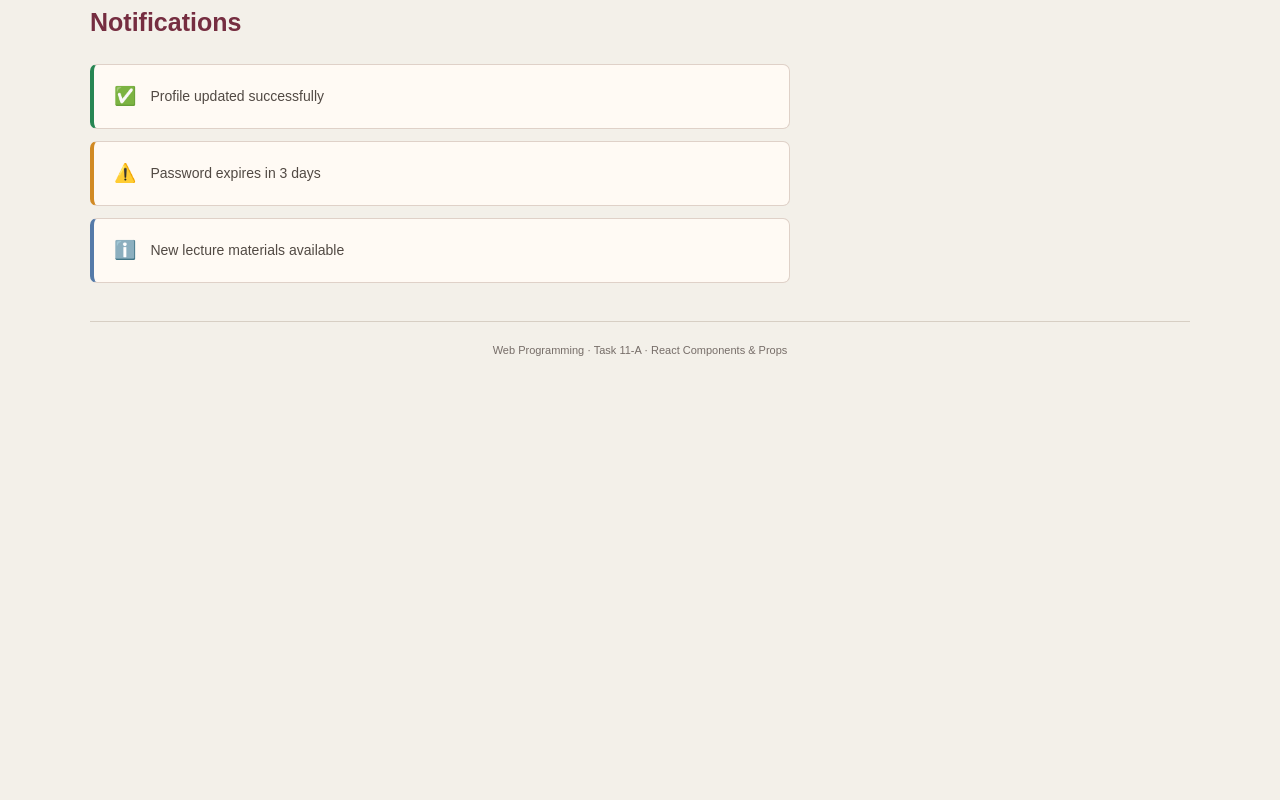
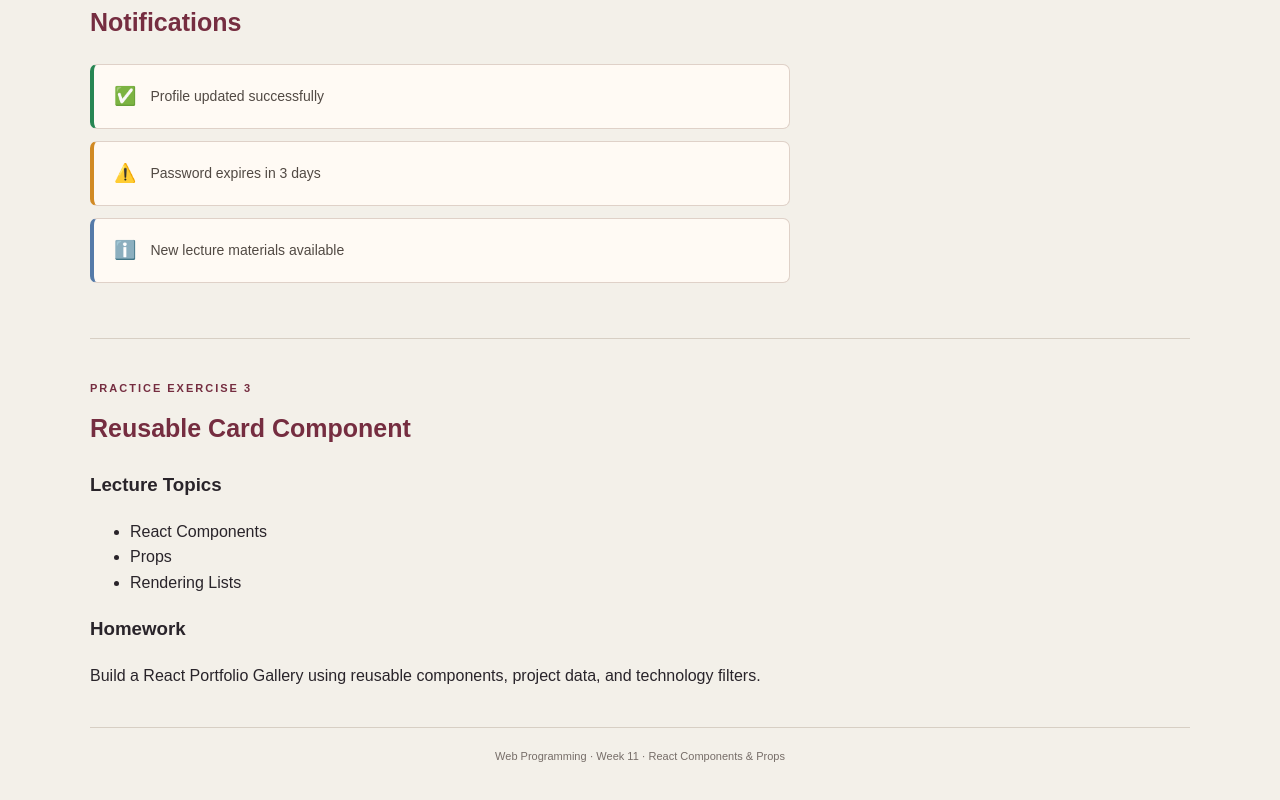
Before and after one commit to ERDENETSOGT-DELGERBAT/task11, a React (Vite) app: page / in a window 1280 px wide. Shown: the part 1092-1892 px from the top of the page. Before the commit the page ends 1516 px from the top, so only its background shows below. Built offline with nearby package versions, Linux system fonts and the light colour scheme.

Commit message:
Update App.jsx

```diff
--- a/src/App.jsx
+++ b/src/App.jsx
@@ -2,6 +2,7 @@
 import StudentProfileCard from './StudentProfileCard.jsx';
 import ProfileCard from './ProfileCard.jsx';
 import NotificationList from './NotificationList.jsx';
+import Card from './Card.jsx';
 
 function App() {
   return (
@@ -51,8 +52,30 @@ function App() {
 
       <NotificationList />
 
+      <section className="practice-section">
+        <p className="eyebrow">PRACTICE EXERCISE 3</p>
+        <h2>Reusable Card Component</h2>
+
+        <div className="content-card-grid">
+          <Card title="Lecture Topics">
+            <ul className="card-list">
+              <li>React Components</li>
+              <li>Props</li>
+              <li>Rendering Lists</li>
+            </ul>
+          </Card>
+
+          <Card title="Homework">
+            <p>
+              Build a React Portfolio Gallery using reusable
+              components, project data, and technology filters.
+            </p>
+          </Card>
+        </div>
+      </section>
+
       <footer className="page-footer">
-        Web Programming · Task 11-A · React Components & Props
+        Web Programming · Week 11 · React Components & Props
       </footer>
     </main>
   );
```
